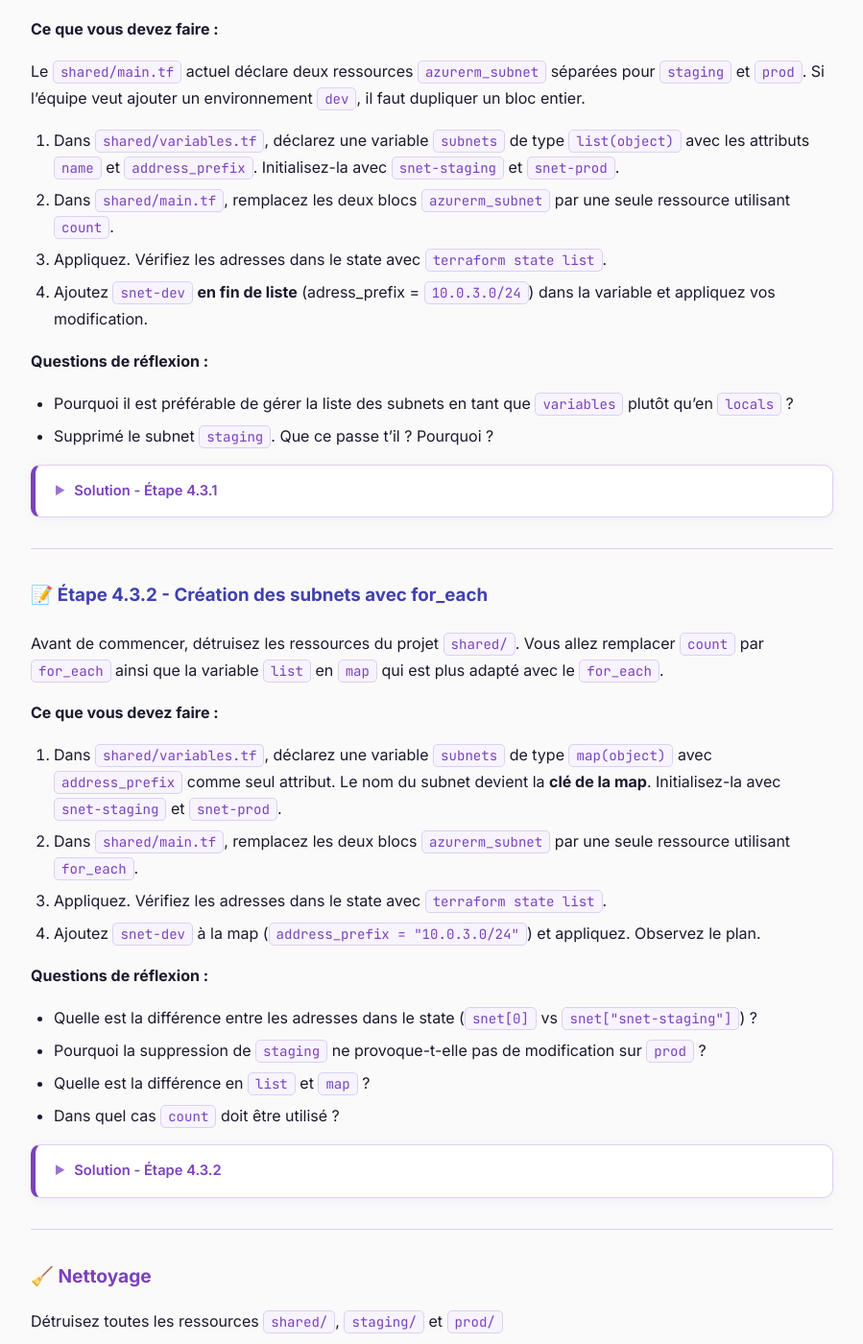
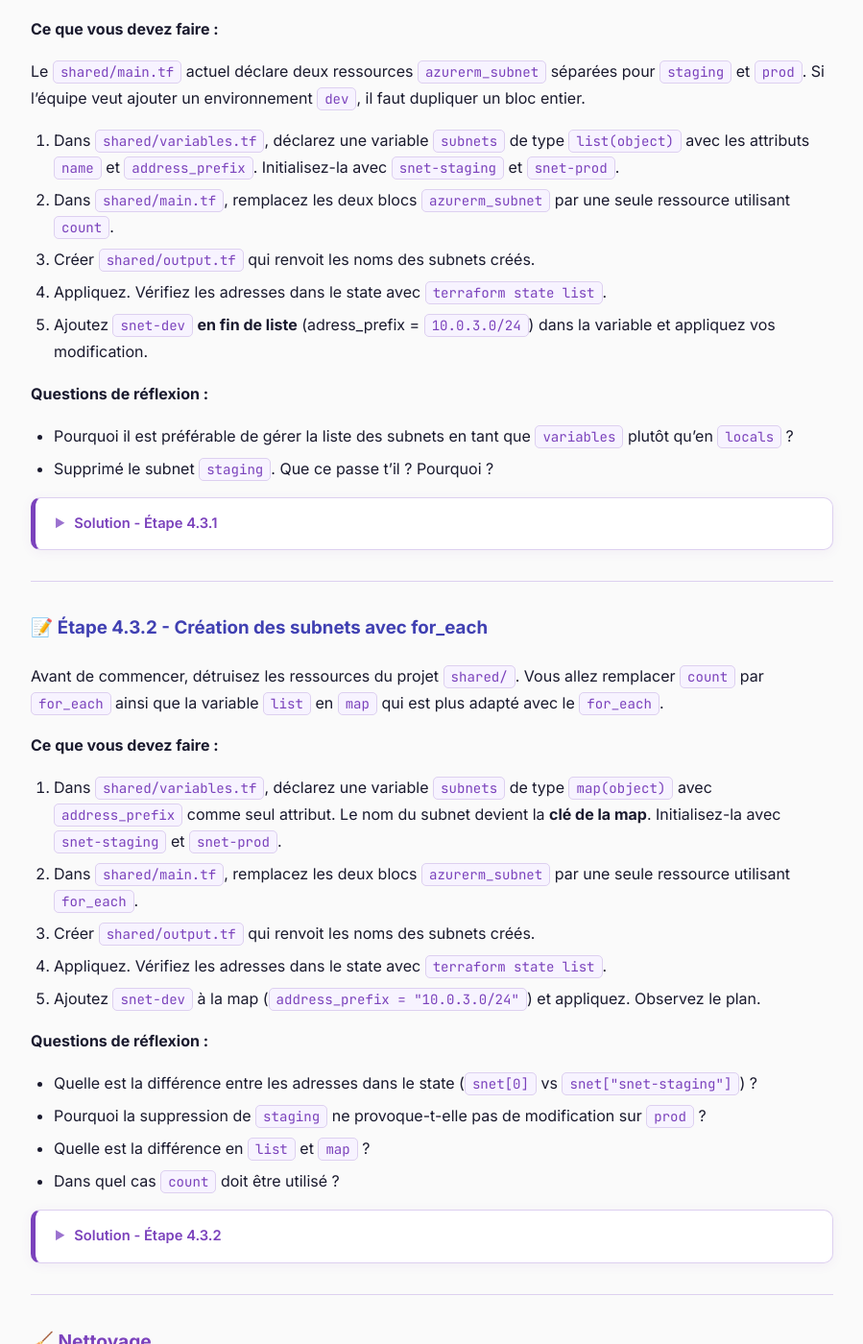
Before and after one commit to jviallon63/Hesias-TF5, a Jekyll site: the page built from tp/4-logiques-avancees.md, in a window 1280 px wide and 1400 px high, scrolled down 3675 px. Shown: the whole window at 96% size, without its empty margins (190-1089 px from the left). Built offline with Jekyll 4.4.1, drawn with Linux system fonts in a browser that asks for light colours.

Commit message:
Review TP2

````diff
--- a/tp/4-logiques-avancees.md
+++ b/tp/4-logiques-avancees.md
@@ -292,8 +292,9 @@ Le `shared/main.tf` actuel déclare deux ressources `azurerm_subnet` séparées
 
 1. Dans `shared/variables.tf`, déclarez une variable `subnets` de type `list(object)` avec les attributs `name` et `address_prefix`. Initialisez-la avec `snet-staging` et `snet-prod`.
 2. Dans `shared/main.tf`, remplacez les deux blocs `azurerm_subnet` par une seule ressource utilisant `count`.
-3. Appliquez. Vérifiez les adresses dans le state avec `terraform state list`.
-4. Ajoutez `snet-dev` **en fin de liste** (adress_prefix = `10.0.3.0/24`) dans la variable et appliquez vos modification.
+3. Créer `shared/output.tf` qui renvoit les noms des subnets créés.
+4. Appliquez. Vérifiez les adresses dans le state avec `terraform state list`.
+5. Ajoutez `snet-dev` **en fin de liste** (adress_prefix = `10.0.3.0/24`) dans la variable et appliquez vos modification.
 
 **Questions de réflexion :**
 - Pourquoi il est préférable de gérer la liste des subnets en tant que `variables` plutôt qu'en `locals` ?
@@ -333,6 +334,15 @@ resource "azurerm_subnet" "main" {
 }
 ```
 
+`shared/output.tf` :
+
+```hcl
+output "snet_name" {
+  description = "Noms des subnets créés"
+  value       = azurerm_subnet.main[*].name
+}
+```
+
 {::nomarkdown}
 </details>
 {:/nomarkdown}
@@ -347,8 +357,9 @@ Avant de commencer, détruisez les ressources du projet `shared/`. Vous allez re
 
 1. Dans `shared/variables.tf`, déclarez une variable `subnets` de type `map(object)` avec `address_prefix` comme seul attribut. Le nom du subnet devient la **clé de la map**. Initialisez-la avec `snet-staging` et `snet-prod`.
 2. Dans `shared/main.tf`, remplacez les deux blocs `azurerm_subnet` par une seule ressource utilisant `for_each`.
-3. Appliquez. Vérifiez les adresses dans le state avec `terraform state list`.
-4. Ajoutez `snet-dev` à la map (`address_prefix = "10.0.3.0/24"`) et appliquez. Observez le plan.
+3. Créer `shared/output.tf` qui renvoit les noms des subnets créés.
+4. Appliquez. Vérifiez les adresses dans le state avec `terraform state list`.
+5. Ajoutez `snet-dev` à la map (`address_prefix = "10.0.3.0/24"`) et appliquez. Observez le plan.
 
 **Questions de réflexion :**
 - Quelle est la différence entre les adresses dans le state (`snet[0]` vs `snet["snet-staging"]`) ?
@@ -390,6 +401,18 @@ resource "azurerm_subnet" "main" {
 }
 ```
 
+`shared/output.tf` :
+
+```hcl
+output "snet_name" {
+  description = "Noms des subnets créés"
+  value = {
+    for k, v in azurerm_subnet.main :
+    k => v.name
+  }
+}
+```
+
 {::nomarkdown}
 </details>
 {:/nomarkdown}
````
Also changed, not shown: 3 other files.
